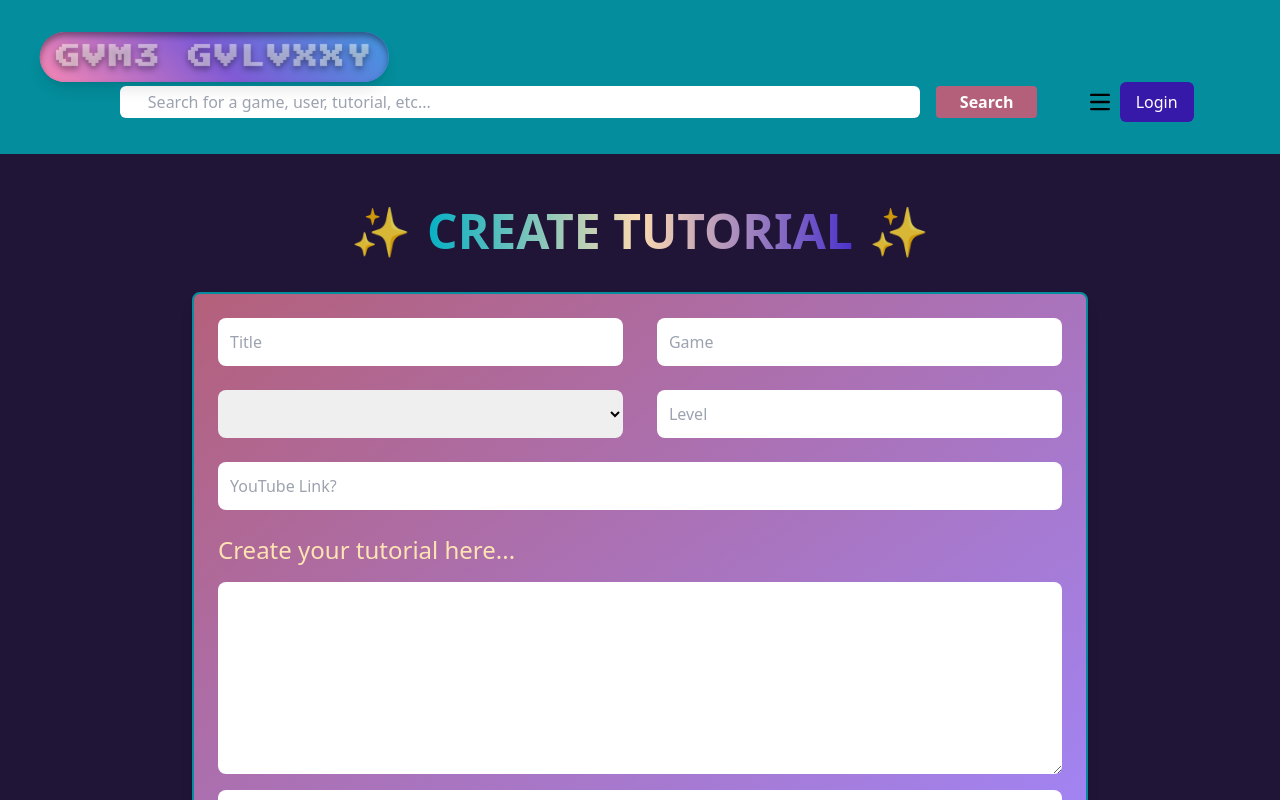
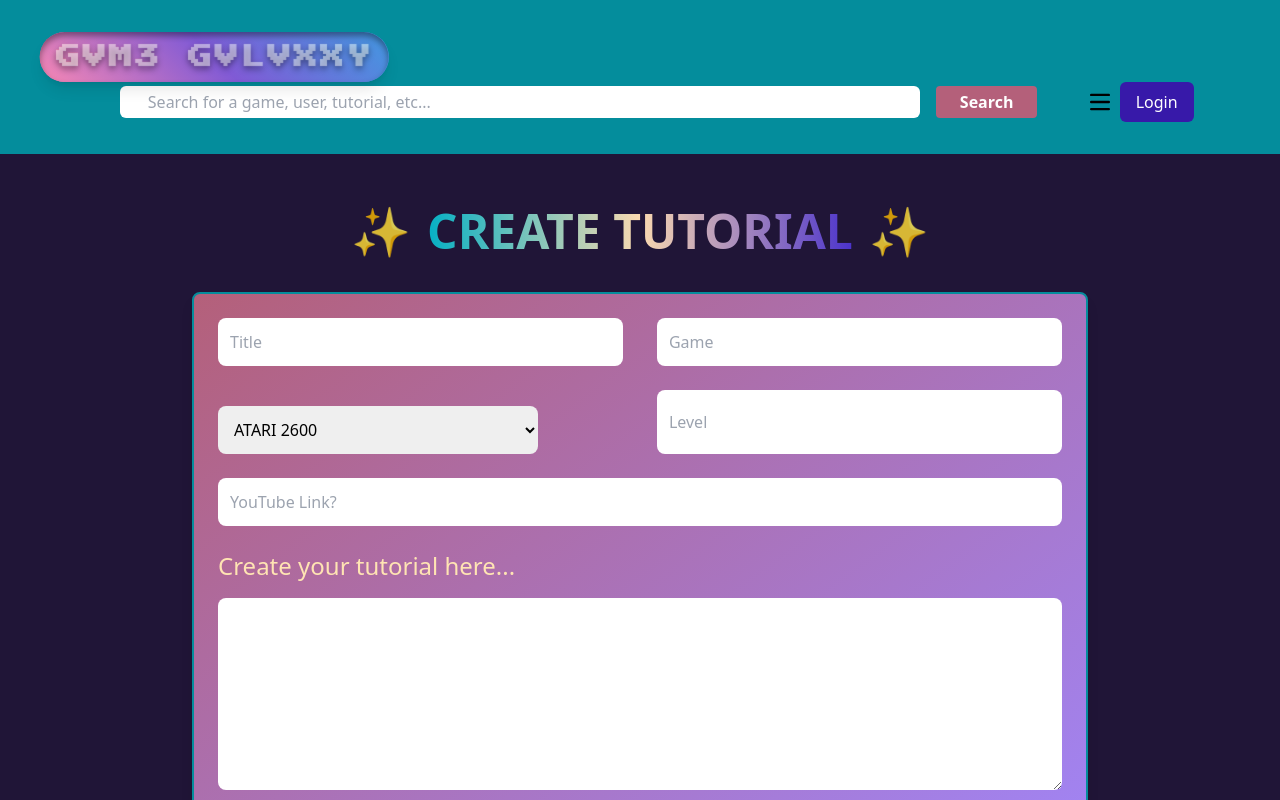
Before and after one commit to TheKyleKirby/GAME-GALAXXY, a React (Vite) app in the folder client/: page /createtutorial in a window 1280 px wide. Shown: the top 800 px of the page. Built offline with nearby package versions, Linux system fonts and the light colour scheme.

Commit message:
oops i fixed the platforms not showing on create tutorial page :)

```diff
--- a/client/src/pages/CreateTutorial.jsx
+++ b/client/src/pages/CreateTutorial.jsx
@@ -69,16 +69,35 @@ const CreateTutorial = () => {
               placeholder="Game"
               onChange={(event) => setGame(event.target.value)}
             />
-            <select
+             <select
               id="platform"
               name="platform"
-              className="rounded-lg p-3 w-full sm:w-[48%] focus:outline-none focus:ring-4 focus:ring-offset-deepBlue"
+              className="rounded-lg mt-4 p-3 w-80 focus:outline-none focus:ring-4 focus:ring-offset-deepBlue"
               onChange={(event) => setPlatform(event.target.value)}
             >
               <option value="" disabled hidden>
                 Platform
               </option>
-              {/* Add platform options here */}
+              <option value="ATARI_2600">ATARI 2600</option>
+              <option value="DREAMCAST">DREAMCAST</option>
+              <option value="GAMECUBE">GAMECUBE</option>
+              <option value="GENESIS">GENESIS</option>
+              <option value="NES">NES</option>
+              <option value="NINTENDO_3DS">NINTENDO 3DS</option>
+              <option value="NINTENDO_DS">NINTENDO DS</option>
+              <option value="NINTENDO_SWITCH">NINTENDO SWITCH</option>
+              <option value="NINTENDO_WII">NINTENDO WII</option>
+              <option value="PLAYSTATION_2">PLAYSTATION 2</option>
+              <option value="PLAYSTATION_3">PLAYSTATION 3</option>
+              <option value="PLAYSTATION_4">PLAYSTATION 4</option>
+              <option value="PLAYSTATION_5">PLAYSTATION 5</option>
+              <option value="PSP">PSP</option>
+              <option value="SNES">SNES</option>
+              <option value="XBOX">XBOX</option>
+              <option value="XBOX_360">XBOX 360</option>
+              <option value="XBOX_ONE">XBOX ONE</option>
+              <option value="COMPUTER">COMPUTER</option>
+              <option value="OTHER">OTHER</option>
             </select>
             <input
               type="text"
```
